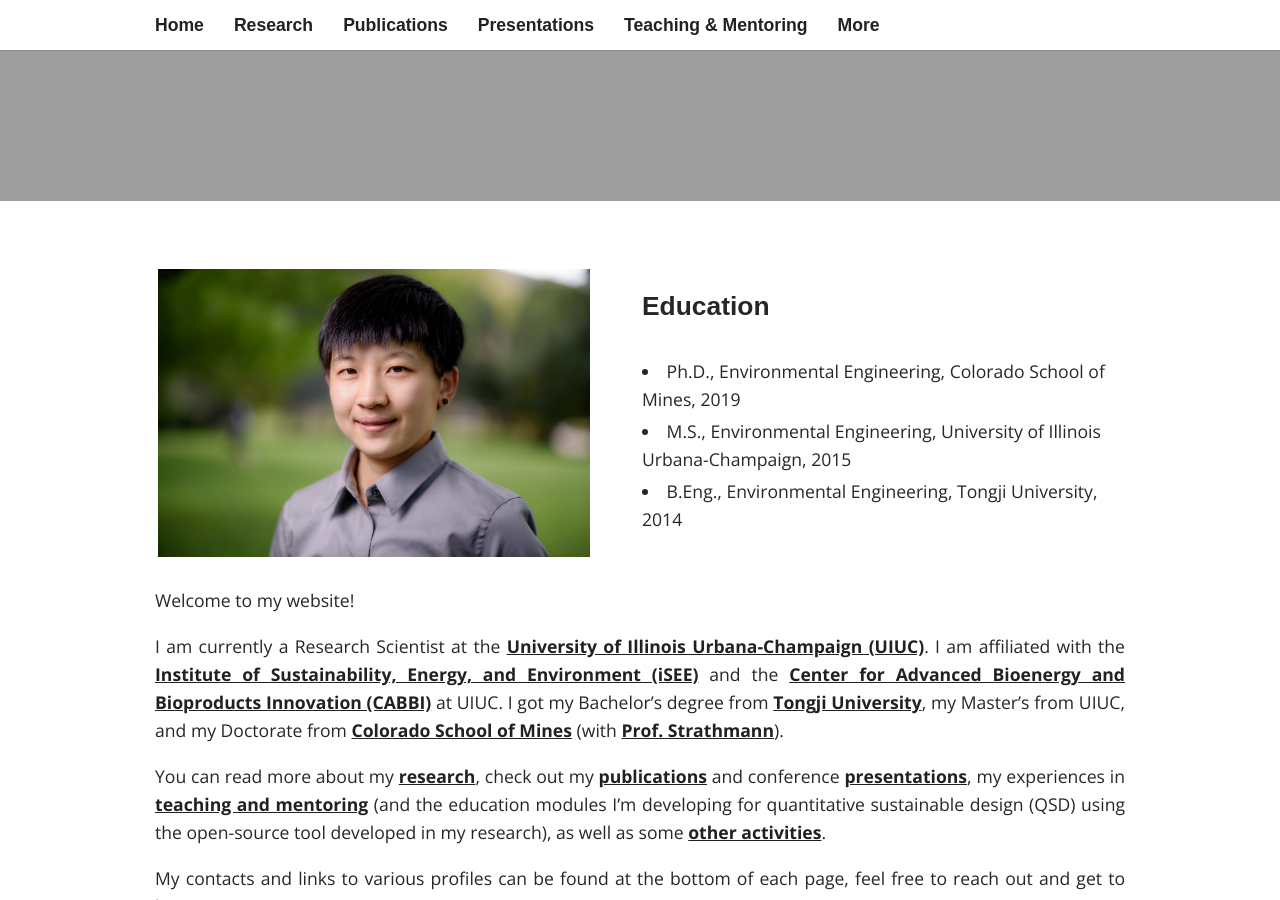
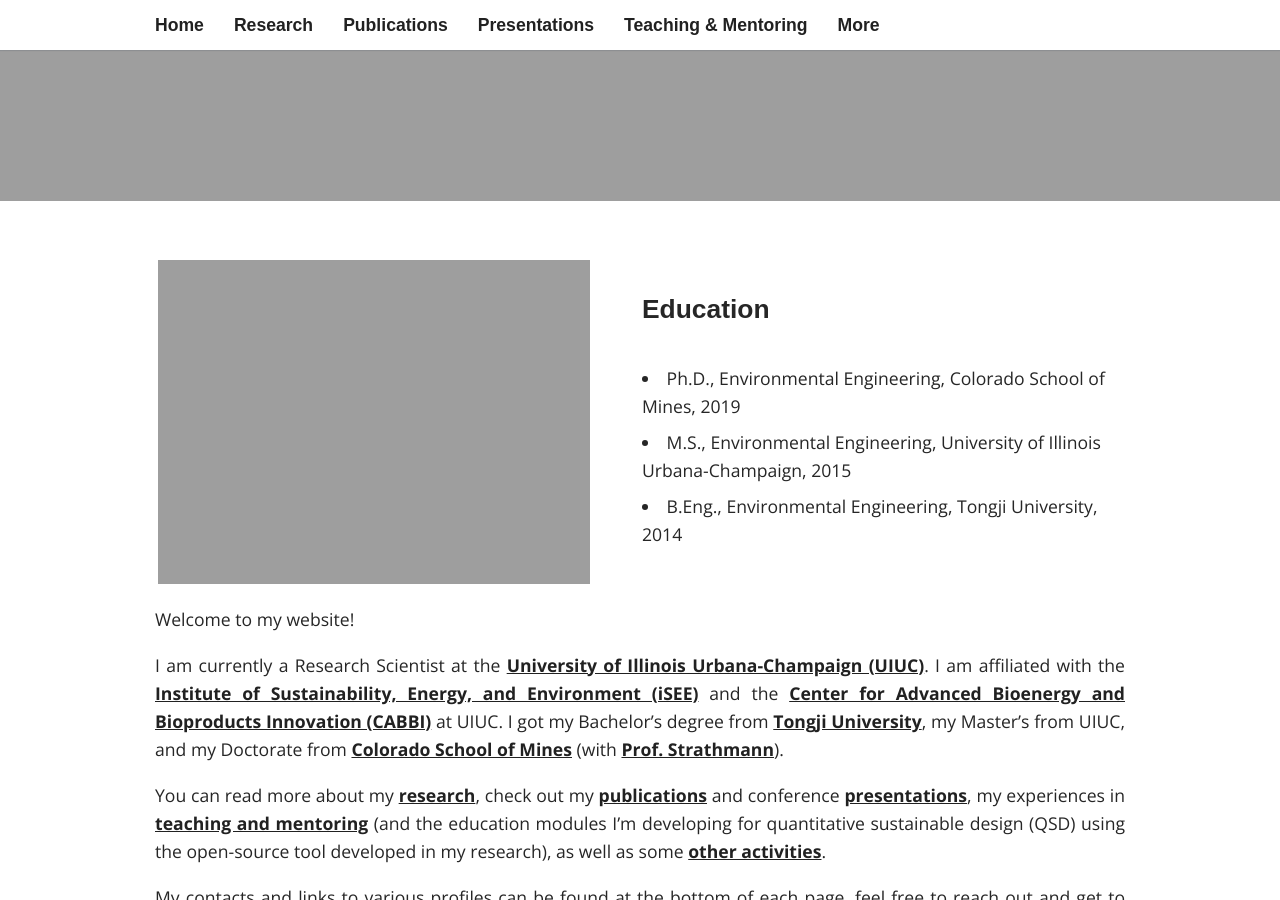
Before and after one commit to yalinli2/webpage, a Jekyll site: the page built from index.md, in a window 1280 px wide and 900 px high, scrolled down 379 px. Built offline with Jekyll 4.4.1, drawn with Linux system fonts in a browser that asks for light colours; some web fonts are replaced.

Commit message:
update headtshot

```diff
--- a/index.md
+++ b/index.md
@@ -9,7 +9,7 @@ layout: index
 
 <tr>
 	<td rowspan='5' width='50%'>
-		<img src='https://yalinli2.github.io/webpage/images/index/headshot.jpg' alt='Headshot of Yalin' width='90%' id='image' align='center'>
+		<img src='https://yalinli2.github.io/webpage/images/index/headshot.png' alt='Headshot of Yalin' width='90%' id='image' align='center'>
 	</td>
 	<td> <h3> Education </h3> </td>
 </tr>
```
Also changed, not shown: images/index/headshot.jpg (deleted), 1 other file.
